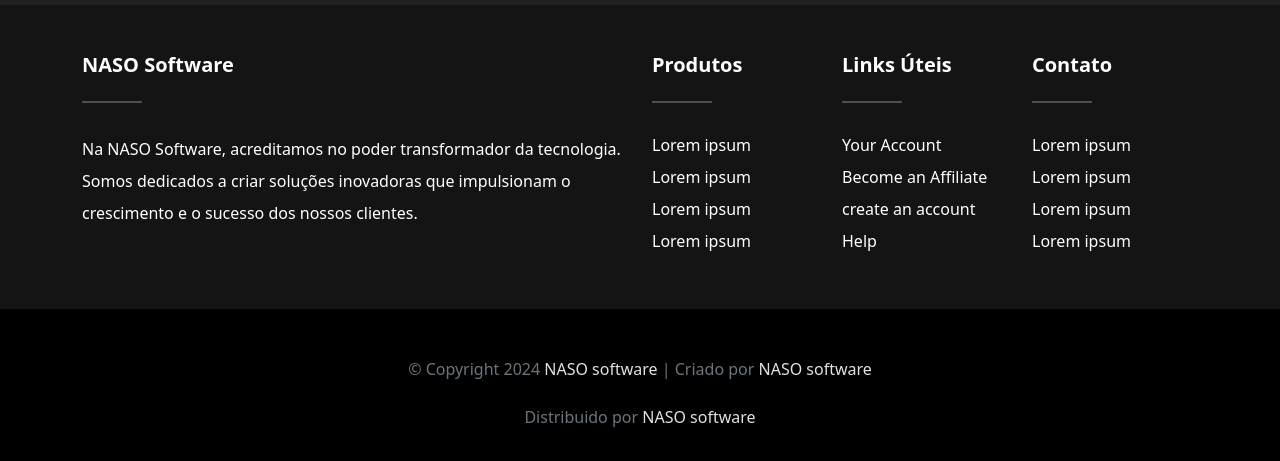
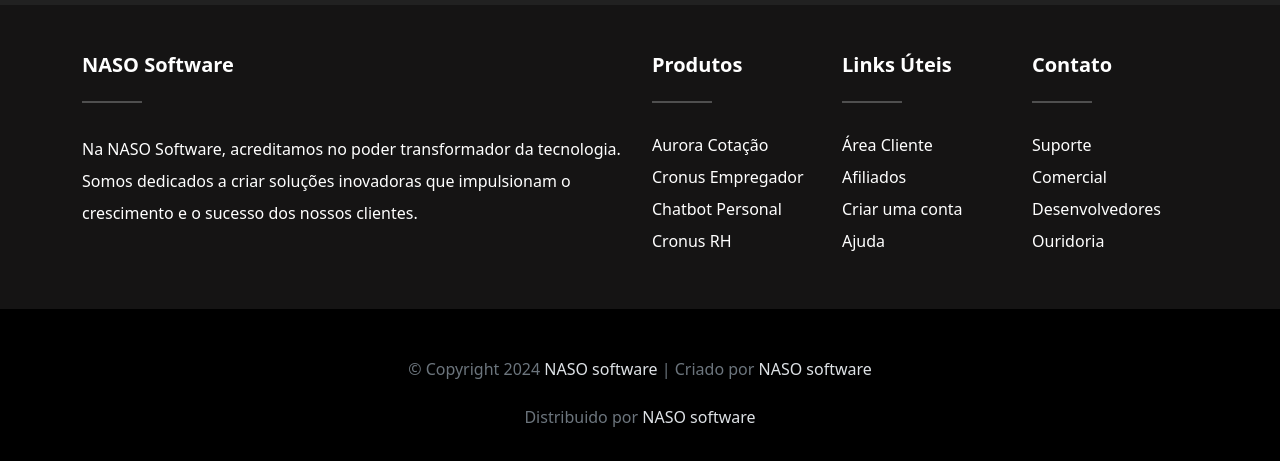
Before and after one commit to pedronas2222/naso-software, a website: page index.html in a window 1280 px wide. Shown: the part 8195-8656 px from the top of the page. Drawn offline with nearby package versions, Linux system fonts and the light colour scheme; files that its build step writes are made by us from their sources.

Commit message:
Atualização Links rodapé

```diff
--- a/index.html
+++ b/index.html
@@ -784,30 +784,30 @@
         <h5 class="text-capitalize fw-bold">Produtos</h5>
         <hr class="bg-white d-inline-block mb-4" style="width: 60px; height: 2px;">
         <ul class="list-inline campany-list">
-          <li><a href="#">Lorem ipsum</a></li>
-          <li><a href="#">Lorem ipsum</a></li>
-          <li><a href="#">Lorem ipsum</a></li>
-          <li><a href="#">Lorem ipsum</a></li>
+          <li><a href="#">Aurora Cotação</a></li>
+          <li><a href="#">Cronus Empregador</a></li>
+          <li><a href="#">Chatbot Personal</a></li>
+          <li><a href="#">Cronus RH</a></li>
         </ul>
       </div>
       <div class="col-12 col-sm-6 col-lg-2 mb-4 mx-auto">
         <h5 class="text-capitalize fw-bold">Links Úteis</h5>
         <hr class="bg-white d-inline-block mb-4" style="width: 60px; height: 2px;">
         <ul class="list-inline campany-list">
-          <li><a href="#"> Your Account</a></li>
-          <li><a href="#">Become an Affiliate</a></li>
-          <li><a href="#">create an account</a></li>
-          <li><a href="#">Help</a></li>
+          <li><a href="#"> Área Cliente</a></li>
+          <li><a href="#"> Afiliados</a></li>
+          <li><a href="#"> Criar uma conta</a></li>
+          <li><a href="#"> Ajuda</a></li>
         </ul>
       </div>
       <div class="col-12 col-sm-6 col-lg-2 mb-4 mx-auto">
         <h5 class="text-capitalize fw-bold">Contato</h5>
         <hr class="bg-white d-inline-block mb-4" style="width: 60px; height: 2px;">
         <ul class="list-inline campany-list">
-          <li><a href="#">Lorem ipsum</a></li>
-          <li><a href="#">Lorem ipsum</a></li>
-          <li><a href="#">Lorem ipsum</a></li>
-          <li><a href="#">Lorem ipsum</a></li>
+          <li><a href="#">Suporte</a></li>
+          <li><a href="#">Comercial</a></li>
+          <li><a href="#">Desenvolvedores</a></li>
+          <li><a href="#">Ouridoria</a></li>
         </ul>
       </div>
     </div>
```
